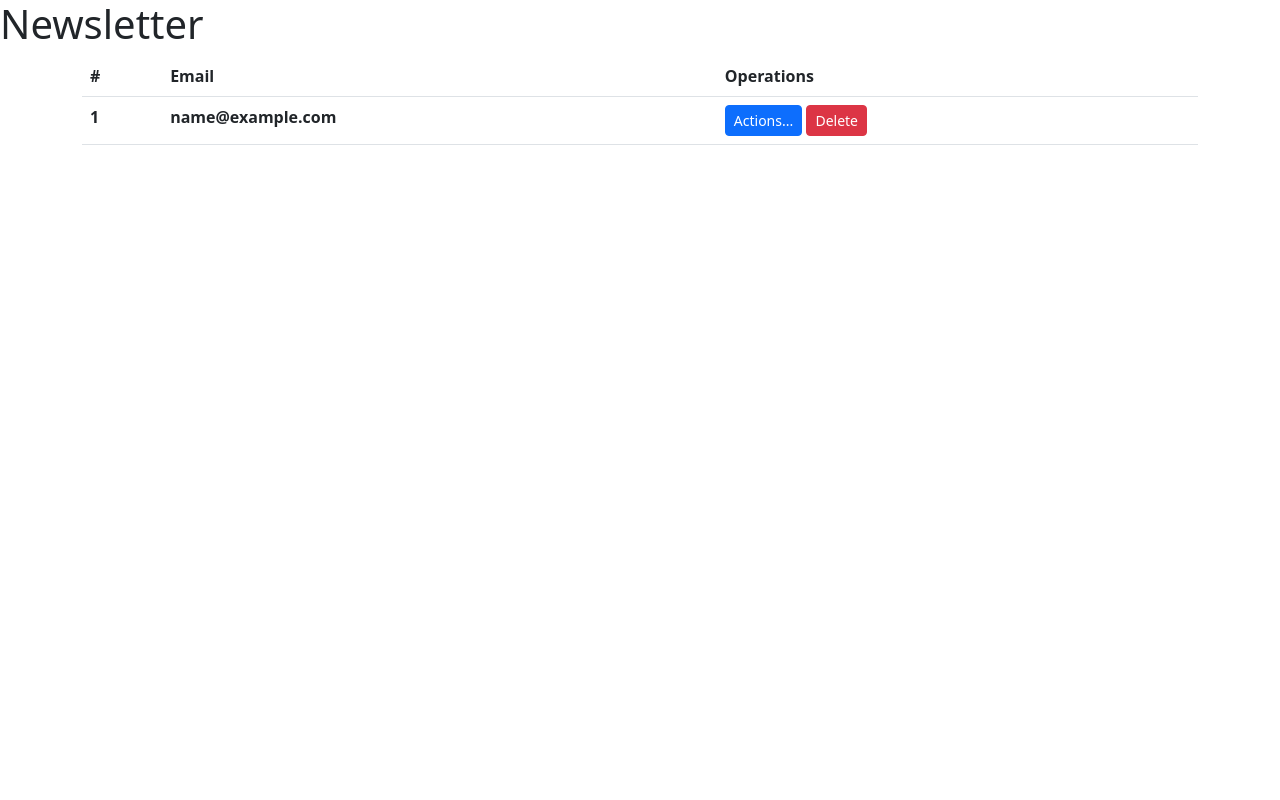
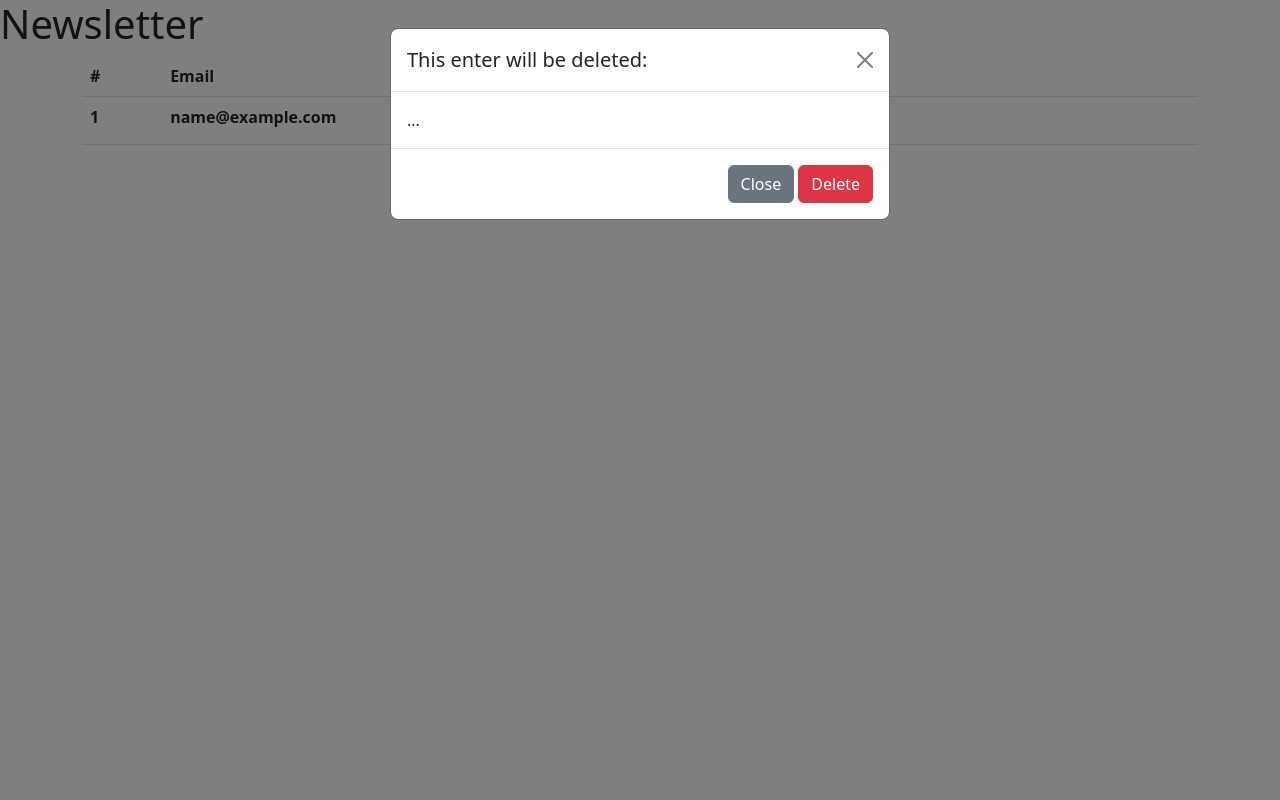
Before and after one commit to Sanczo369/simple_website, a Flask app: page /newsletter in a window 1280 px wide, after a click on "Delete". Run offline with Flask 3, Linux system fonts and the light colour scheme; tables that the repository leaves empty hold one stand-in row (values such as "Sample post").

Commit message:
dodanie okna modal

```diff
--- a/templates/newsletter.html
+++ b/templates/newsletter.html
@@ -8,6 +8,27 @@
     <title>Newsletter</title>
 </head>
 <body>
+    <!-- Modal -->
+    <div class="modal fade" id="confirmDeleteModal" tabindex="-1" aria-labelledby="exampleModalLabel" aria-hidden="true">
+        <div class="modal-dialog">
+            <div class="modal-content">
+                <div class="modal-header">
+                    <h5 class="modal-title" id="exampleModalLabel">This enter will be deleted:</h5>
+                    <button type="button" class="btn-close" data-bs-dismiss="modal" aria-label="Close"></button>
+                </div>
+                <div class="modal-body" id="idDeleteModalBody">
+                ...
+                </div>
+                <div class="modal-footer">
+                    <form action="" method="GET" id="confirmDeleteForm">
+                        <button type="button" class="btn btn-secondary" data-bs-dismiss="modal">Close</button>
+                        <button type="submit" class="btn btn-danger">Delete</button>
+                    </form>
+                </div>
+            </div>
+        </div>
+    </div>
+
     <h1>Newsletter</h1>
     <div class='container'>
         <table class="table">
```
